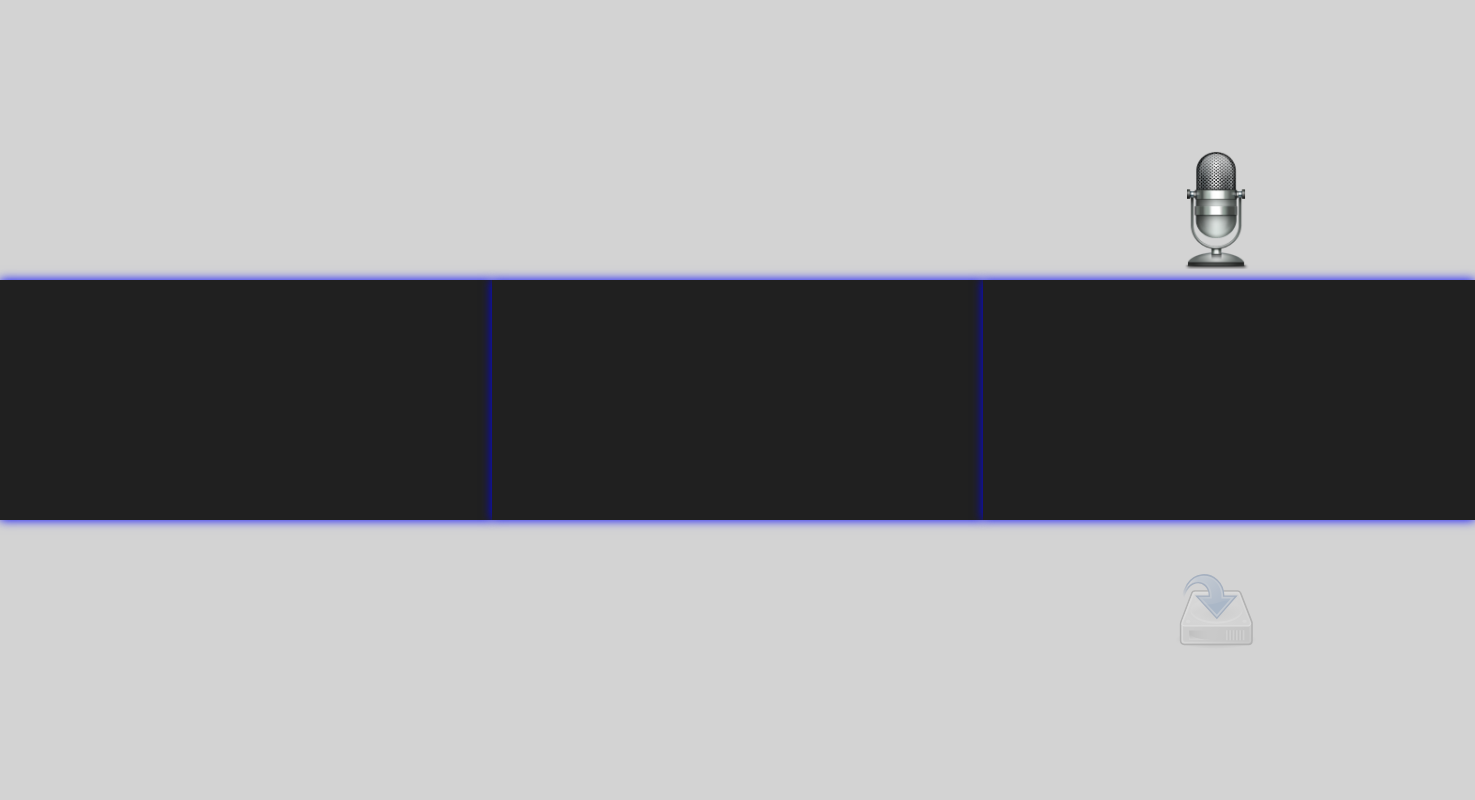
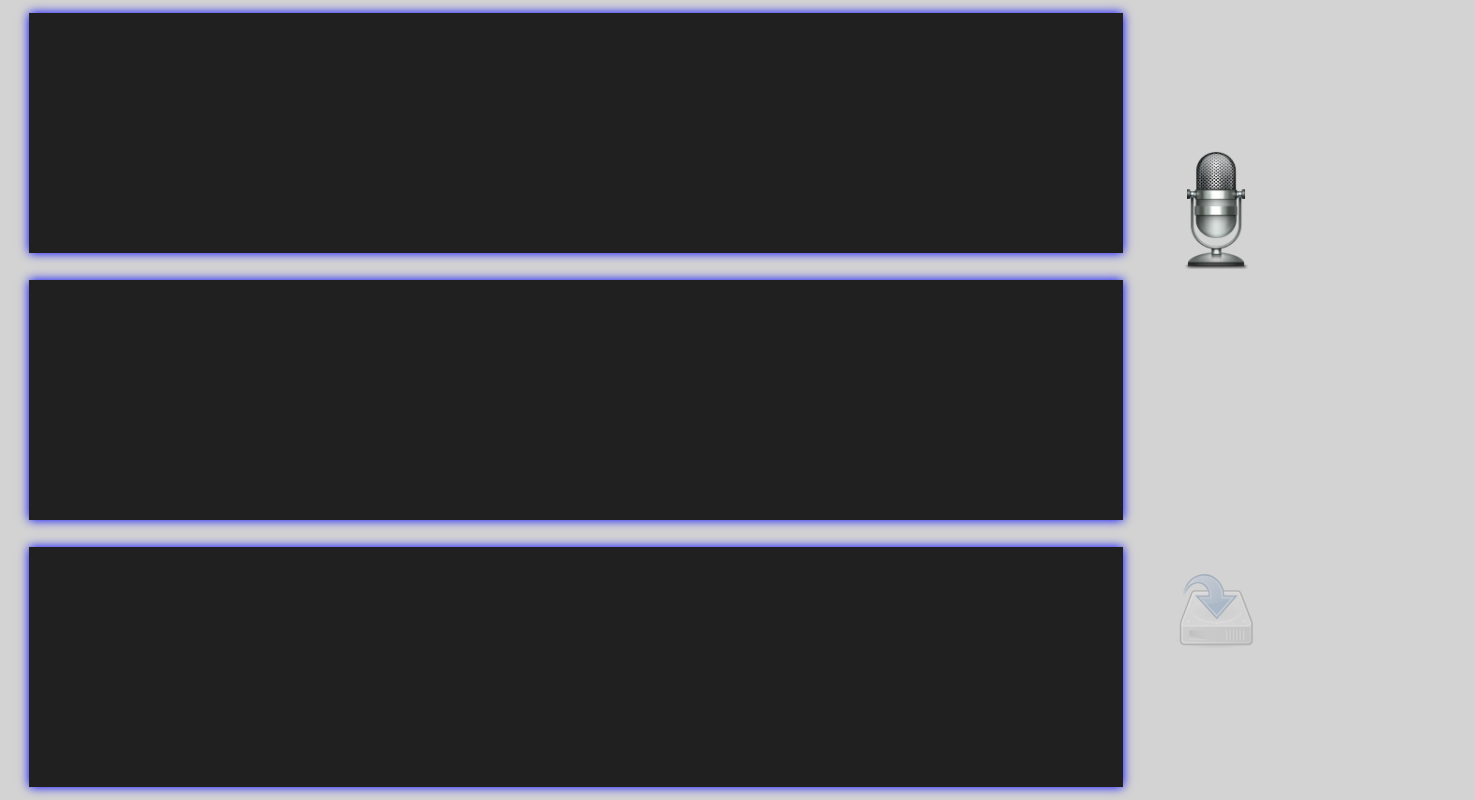
Before and after one commit to davidmorison/davidmorison.github.io, a plain HTML site: page dog_cat_demo.html in a window 1280 px wide. Shown: the whole page, 1475 px wide, since content can reach past the window. Drawn offline with Linux system fonts and the light colour scheme.

Commit message:
Update dog_cat_demo.html

```diff
--- a/dog_cat_demo.html
+++ b/dog_cat_demo.html
@@ -50,7 +50,7 @@
 		width: 100%;
 		display: flex;
 		/* flex-direction: column; */
-		flex-direction: row;
+		flex-direction: row; flex-wrap: wrap;
 		justify-content: space-around;
 		align-items: center;
 	}
```
